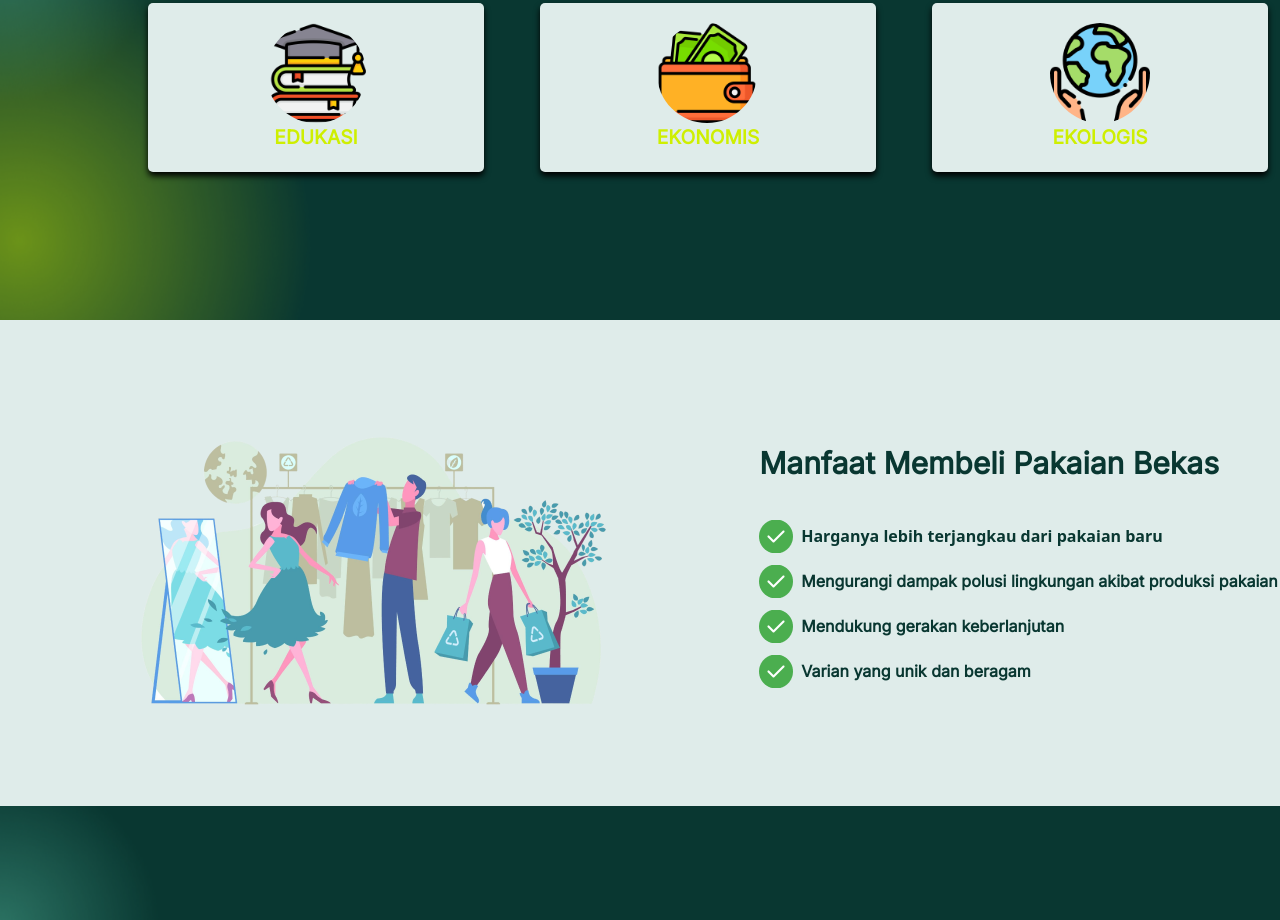
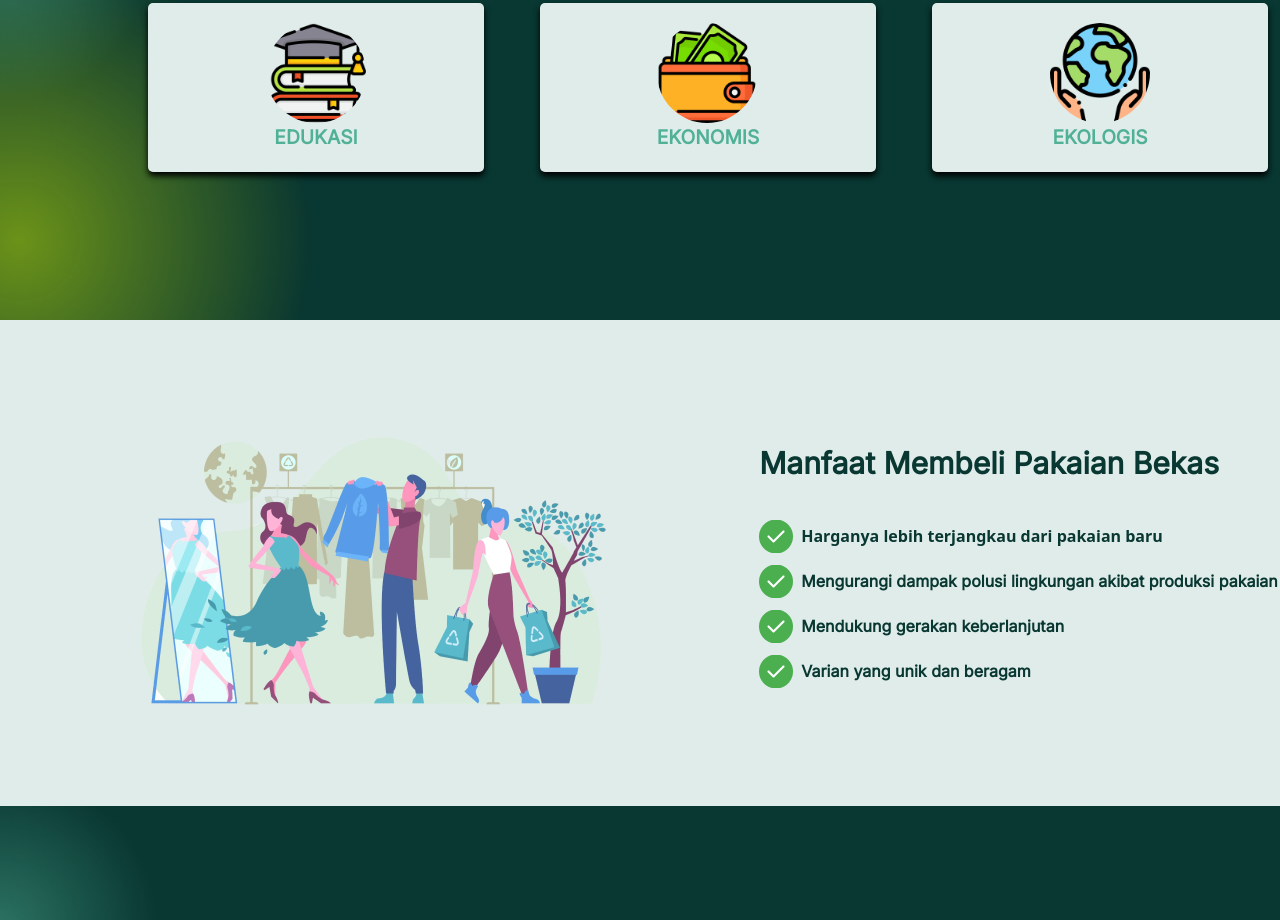
Before and after one commit to aliccciao/seken, a React (Create React App) app: page / in a window 1280 px wide. Shown: the part 980-1900 px from the top of the page. Built offline with nearby package versions, Linux system fonts and the light colour scheme.

Commit message:
Warnanya ada yang nyaru tadi

```diff
--- a/src/pages/Home.js
+++ b/src/pages/Home.js
@@ -48,19 +48,19 @@ const Home = () => {
             <div className='vision-card'>
             <div class="gambar-lingkaran">
               <img src="./Carousel/visi 1.png" alt="Visi 1"/>
-              <p style={{color:'#CEEF01', fontFamily:'Inter'}}>EDUKASI</p>
+              <p style={{ fontFamily:'Inter'}}>EDUKASI</p>
             </div>
             </div>
             <div className='vision-card'>
             <div class="gambar-lingkaran">
               <img src="./Carousel/visi 2.png" alt="Visi 2"/>
-              <p style={{color:'#CEEF01', fontFamily:'Inter'}}>EKONOMIS</p>
+              <p style={{fontFamily:'Inter'}}>EKONOMIS</p>
             </div>
             </div>
             <div className='vision-card'>
             <div class="gambar-lingkaran">
               <img src="./Carousel/visi 3.png" alt="Visi 3"/>
-              <p style={{color:'#CEEF01', fontFamily:'Inter'}}>EKOLOGIS</p>
+              <p style={{fontFamily:'Inter'}}>EKOLOGIS</p>
             </div>
             </div>
            </div>
```
